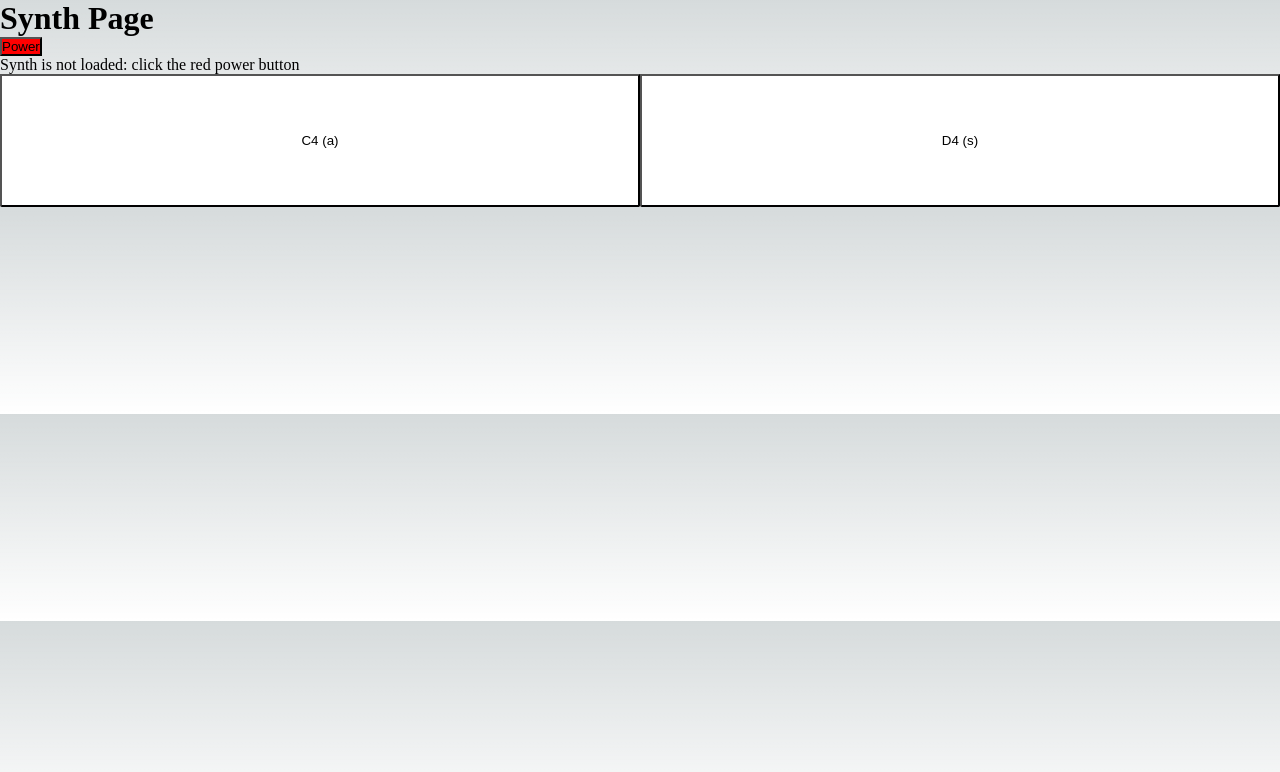
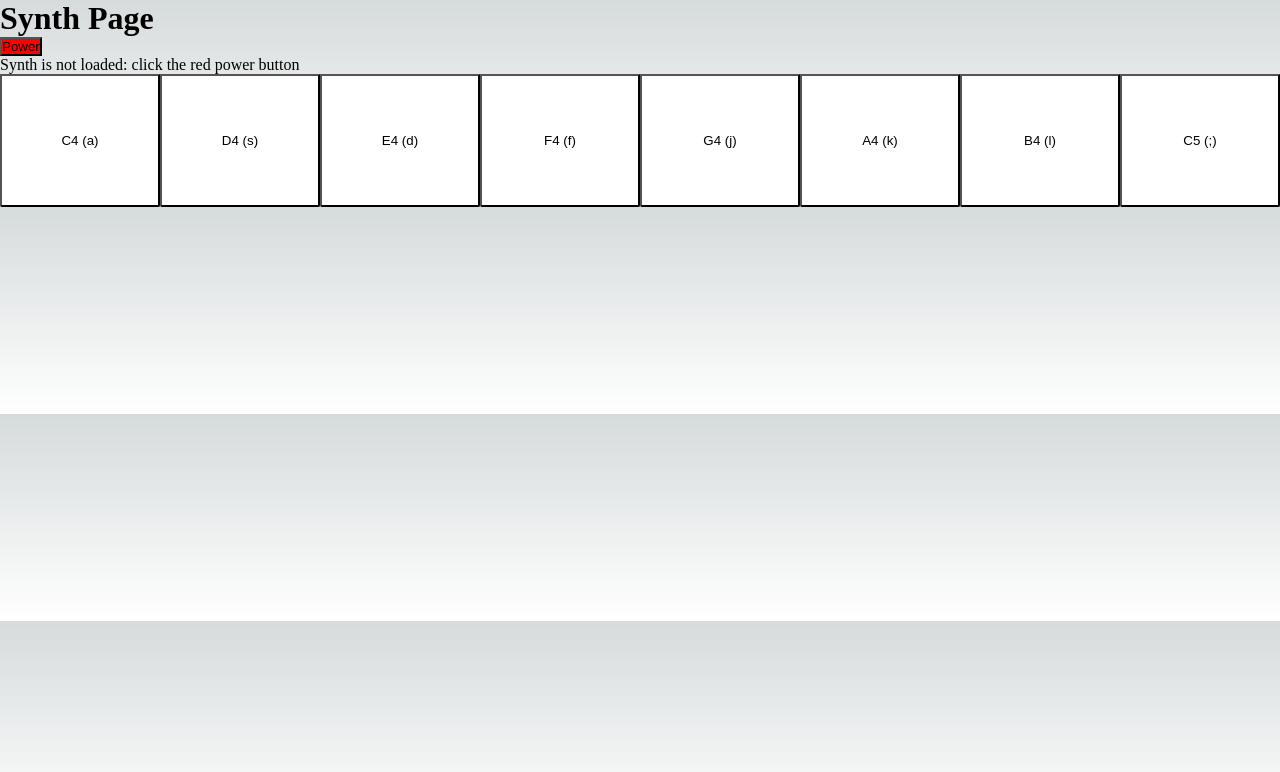
Before and after one commit to benjorama/synth, a Next.js app: page /synth in a window 1280 px wide. Shown: the top 772 px of the page. Built offline with nearby package versions, Linux system fonts and the light colour scheme.

Commit message:
Supports playing multiple pitches at the same time

```diff
--- a/src/components/Keyboard.tsx
+++ b/src/components/Keyboard.tsx
@@ -1,4 +1,4 @@
-import React, { useState } from 'react'
+import React, { KeyboardEvent, useState } from 'react'
 import styles from '@/styles/Synth.module.css'
 import { PowerButton } from './PowerButton'
 import { SynthKey } from './SynthKey'
@@ -6,6 +6,7 @@ import * as Tone from 'tone'
 
 export function Keyboard() {
   const [power, setPower] = useState<boolean>(false)
+  const [keysPressed, setKeysPressed] = useState<string[]>([])
   const [synthList, setSynthList] = useState<Tone.Synth[]>([])
 
   async function handleClickPowerButton() {
@@ -24,16 +25,53 @@ export function Keyboard() {
     }
   }
 
+  function handleKeyDown(e: KeyboardEvent) {
+    if (!keysPressed.includes(e.key)) {
+      e.key === 'a' ? synthList[0].triggerAttack('C4') : ''
+      e.key === 's' ? synthList[1].triggerAttack('D4') : ''
+      e.key === 'd' ? synthList[2].triggerAttack('E4') : ''
+      e.key === 'f' ? synthList[3].triggerAttack('F4') : ''
+      e.key === 'j' ? synthList[4].triggerAttack('G4') : ''
+      e.key === 'k' ? synthList[5].triggerAttack('A4') : ''
+      e.key === 'l' ? synthList[6].triggerAttack('B4') : ''
+      e.key === ';' ? synthList[7].triggerAttack('C5') : ''
+      setKeysPressed([...keysPressed, e.key])
+      console.log(keysPressed)
+    }
+  }
+
+  function handleKeyUp(e: KeyboardEvent) {
+    if (keysPressed.includes(e.key)) {
+      e.key === 'a' ? synthList[0].triggerRelease() : ''
+      e.key === 's' ? synthList[1].triggerRelease() : ''
+      e.key === 'd' ? synthList[2].triggerRelease() : ''
+      e.key === 'f' ? synthList[3].triggerRelease() : ''
+      e.key === 'j' ? synthList[4].triggerRelease() : ''
+      e.key === 'k' ? synthList[5].triggerRelease() : ''
+      e.key === 'l' ? synthList[6].triggerRelease() : ''
+      e.key === ';' ? synthList[7].triggerRelease() : ''
+      setKeysPressed(keysPressed.filter(key => key !== e.key))
+    }
+  }
+
   return (
     <div
+      onKeyDown={handleKeyDown}
+      onKeyUp={handleKeyUp}
     >
       <PowerButton onClick={handleClickPowerButton} power={power} />
       <p>Synth is {synthList.length > 0 ? 'loaded' : 'not loaded: click the red power button'}</p>
       <div
         className={styles.keyboard}
       >
-        <SynthKey synth={synthList[0]} keyboardKey="a" pitch="C4" duration='8n' />
-        <SynthKey synth={synthList[1]} keyboardKey="s" pitch="D4" duration='8n' />
+        <SynthKey synth={synthList[0]} keyboardKey="a" pitch="C4" keyDown={keysPressed.includes('a')} />
+        <SynthKey synth={synthList[1]} keyboardKey="s" pitch="D4" keyDown={keysPressed.includes('s')} />
+        <SynthKey synth={synthList[2]} keyboardKey="d" pitch="E4" keyDown={keysPressed.includes('d')} />
+        <SynthKey synth={synthList[3]} keyboardKey="f" pitch="F4" keyDown={keysPressed.includes('f')} />
+        <SynthKey synth={synthList[4]} keyboardKey="j" pitch="G4" keyDown={keysPressed.includes('j')} />
+        <SynthKey synth={synthList[5]} keyboardKey="k" pitch="A4" keyDown={keysPressed.includes('k')} />
+        <SynthKey synth={synthList[6]} keyboardKey="l" pitch="B4" keyDown={keysPressed.includes('l')} />
+        <SynthKey synth={synthList[7]} keyboardKey=";" pitch="C5" keyDown={keysPressed.includes(';')} />
       </div>
     </div>
   )
--- a/src/components/SynthKey.tsx
+++ b/src/components/SynthKey.tsx
@@ -1,23 +1,28 @@
-import React from 'react';
+import React, { useState } from 'react';
 import styles from '@/styles/Synth.module.css'
 import * as Tone from 'tone'
 
 interface SynthKeyProps {
-  synth: Tone.Synth | undefined
+  synth: Tone.Synth
   keyboardKey: string
   pitch: string
-  duration: string
+  keyDown: boolean
 }
 
-export function SynthKey({ synth, keyboardKey, pitch, duration }: SynthKeyProps) {
-  function handleClick() {
-    synth ? synth.triggerAttackRelease(pitch, duration) : ''
+export function SynthKey({ synth, keyboardKey, pitch, keyDown }: SynthKeyProps) {
+  function handleMouseDown() {
+    synth.triggerAttack(pitch)
+  }
+
+  function handleMouseUp() {
+    synth.triggerRelease()
   }
 
   return (
     <button
-      className={styles.key}
-      onClick={handleClick}
+      className={keyDown ? styles.keyDown : styles.key}
+      onMouseDown={handleMouseDown}
+      onMouseUp={handleMouseUp}
     >{`${pitch} (${keyboardKey})`}</button>
   )
 }
--- a/src/styles/Synth.module.css
+++ b/src/styles/Synth.module.css
@@ -21,3 +21,12 @@
   color: black;
   flex: 1;
 }
+
+.keyDown {
+  height: 10em;
+  background-color: lime;
+  border-bottom-left-radius: 2px;
+  border-bottom-right-radius: 2px;
+  color: black;
+  flex: 1;
+}
```
